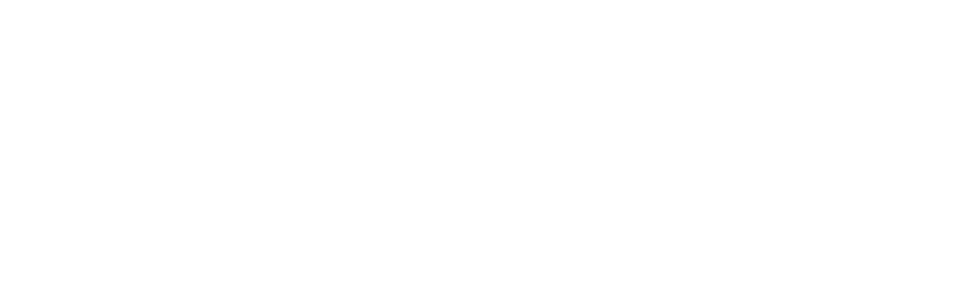
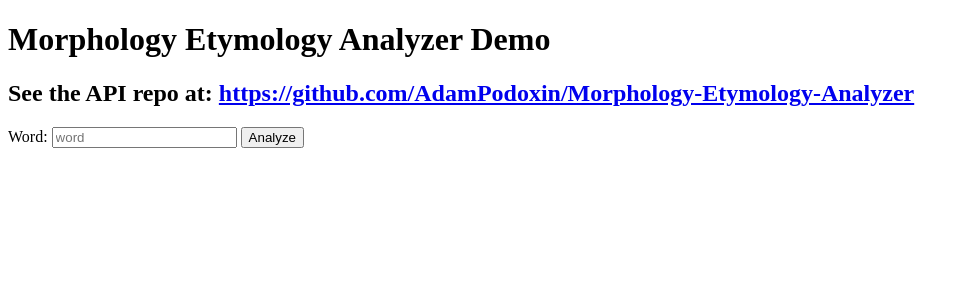
Before and after one commit to AdamPodoxin/Morphology-Etymology-Website, a SvelteKit app: page / in a window 1280 px wide. Shown: the top 300 px of the page, without its empty margins (0-969 px from the left). Built offline with nearby package versions, Linux system fonts and the light colour scheme.

Commit message:
Hook up API

```diff
--- /dev/null
+++ b/src/components/Analyzer.svelte
@@ -0,0 +1,64 @@
+<script lang="ts">
+	type MorphemeWithEtymology = {
+		text: string;
+		type: 'root' | 'prefix' | 'suffix';
+		etymology: string;
+	};
+
+	type Analysis = {
+		word: string;
+		etymology: string;
+		morphemes_with_etymology: MorphemeWithEtymology[];
+	};
+
+	type AnalysisResponse = {
+		status: '' | 'loading' | 'success' | 'not found' | 'error';
+		data: Analysis | null;
+	};
+
+	let word = '';
+
+	let analysisResponse: AnalysisResponse = {
+		status: '',
+		data: null
+	};
+
+	const fetchAnalysis = async () => {
+		analysisResponse.status = 'loading';
+		analysisResponse.data = null;
+
+		try {
+			const response = await fetch(`https://morphology-etymology-analyzer.fly.dev/${word}`);
+
+			switch (response.status) {
+				case 200:
+					analysisResponse.status = 'success';
+					analysisResponse.data = (await response.json()) as Analysis;
+					break;
+				case 404:
+					analysisResponse.status = 'not found';
+					break;
+				default:
+					analysisResponse.status = 'error';
+					break;
+			}
+		} catch (_) {
+			analysisResponse.status = 'error';
+		}
+	};
+</script>
+
+<label for="word">Word:</label>
+<input name="word" type="text" placeholder="word" bind:value={word} />
+<button on:click={fetchAnalysis}>Analyze</button>
+
+{#if analysisResponse.status === 'loading'}
+	<h3>Loading</h3>
+{:else if analysisResponse.status === 'not found'}
+	<h3>Not Found</h3>
+{:else if analysisResponse.status === 'error'}
+	<h3>There was an error analyzing this word</h3>
+{:else if analysisResponse.status === 'success'}
+	<h3>Result for "{analysisResponse.data?.word}":</h3>
+	<p>Etymology: {analysisResponse.data?.etymology}</p>
+{/if}
--- a/src/routes/+page.svelte
+++ b/src/routes/+page.svelte
@@ -0,0 +1,15 @@
+<script>
+	import Analyzer from '../components/Analyzer.svelte';
+</script>
+
+<h1>Morphology Etymology Analyzer Demo</h1>
+
+<h2>
+	See the API repo at: <a
+		href="https://github.com/AdamPodoxin/Morphology-Etymology-Analyzer"
+		target="_blank"
+		referrerpolicy="no-referrer">https://github.com/AdamPodoxin/Morphology-Etymology-Analyzer</a
+	>
+</h2>
+
+<Analyzer />
```
Also changed, not shown: 1 other file (tests, documents, lock files or other folders).
